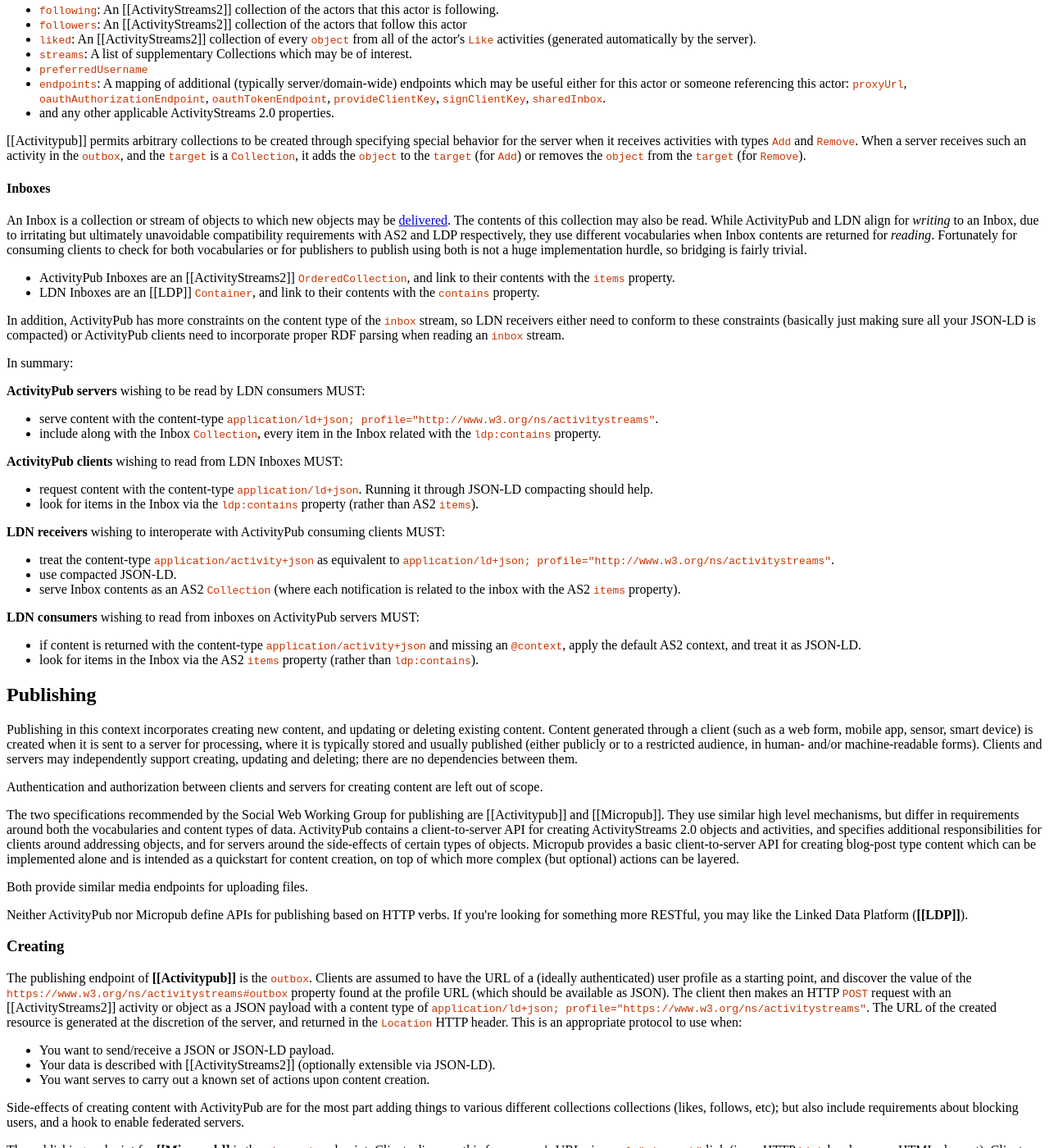
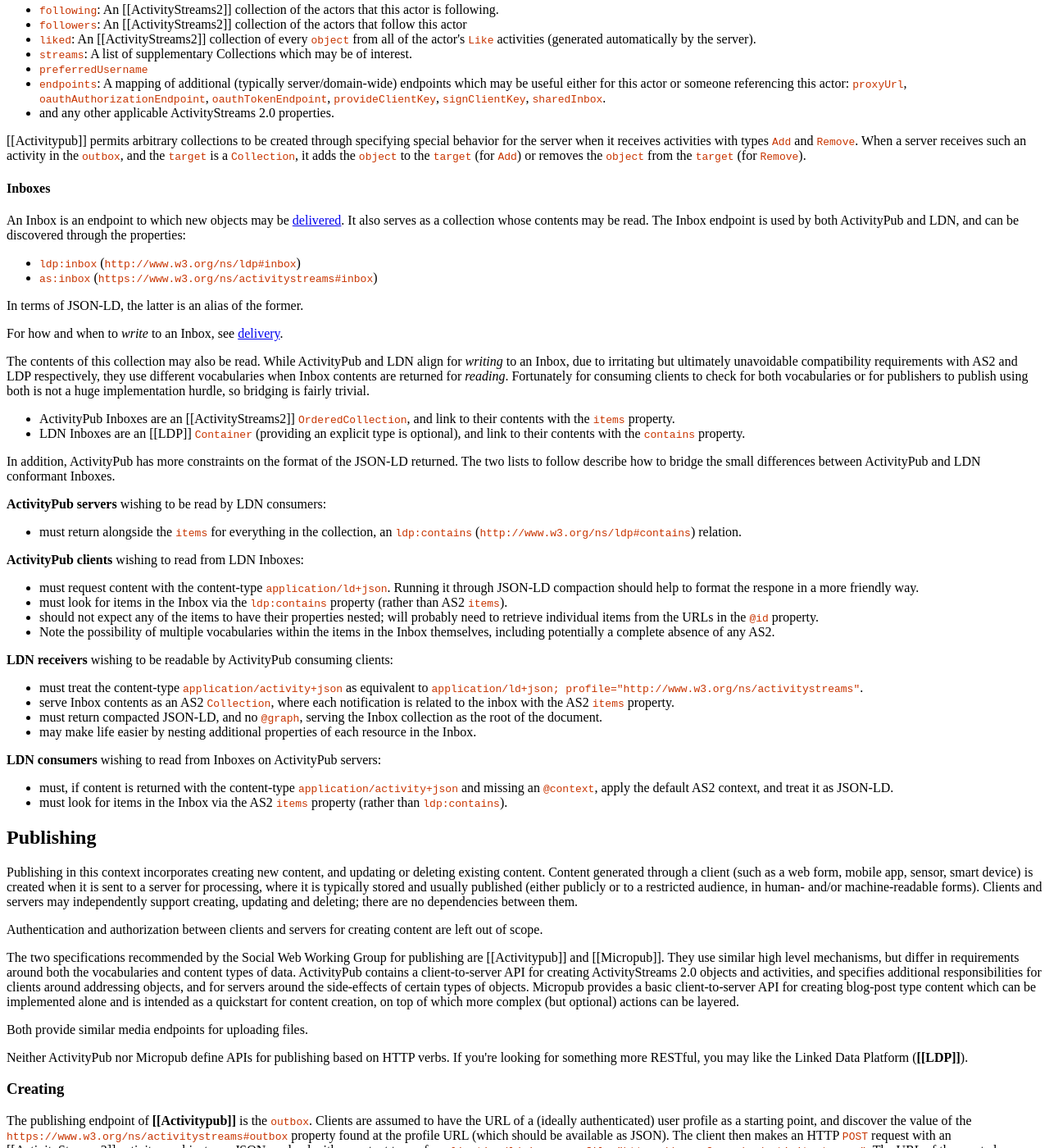
Before and after one commit to w3c-social/social-web-protocols, a Jekyll site: the page index.html, which Jekyll copies as it is, in a window 1280 px wide and 1400 px high, scrolled down 3251 px. Shown: the whole window at 82% size. Built offline with Jekyll 4.4.1, drawn with Linux system fonts in a browser that asks for light colours.

Commit message:
Improve Inboxes reading

```diff
--- a/index.html
+++ b/index.html
@@ -593,39 +593,48 @@
 
       <section id="inbox-interop">
         <h4>Inboxes</h4>
-        <p>An Inbox is a collection or stream of objects to which new objects may be <a href="#delivery">delivered</a>. The contents of this collection may also be read. While ActivityPub and LDN align for <em>writing</em> to an Inbox, due to irritating but ultimately unavoidable compatibility requirements with AS2 and LDP respectively, they use different vocabularies when Inbox contents are returned for <em>reading</em>. Fortunately for consuming clients to check for both vocabularies or for publishers to publish using both is not a huge implementation hurdle, so bridging is fairly trivial.</p>
+        <p>An Inbox is an endpoint to which new objects may be <a href="#delivery">delivered</a>. It also serves as a collection whose contents may be read. The Inbox endpoint is used by both ActivityPub and LDN, and can be discovered through the properties:
+        <ul>
+          <li><code>ldp:inbox</code> (<code>http://www.w3.org/ns/ldp#inbox</code>)</li>
+          <li><code>as:inbox</code> (<code>https://www.w3.org/ns/activitystreams#inbox</code>)</li>
+        </ul>
+        <p>In terms of JSON-LD, the latter is an alias of the former.</p>
+
+        <p>For how and when to <em>write</em> to an Inbox, see <a href="#delivery">delivery</a>.</p>
+
+        <p>The contents of this collection may also be read. While ActivityPub and LDN align for <em>writing</em> to an Inbox, due to irritating but ultimately unavoidable compatibility requirements with AS2 and LDP respectively, they use different vocabularies when Inbox contents are returned for <em>reading</em>. Fortunately for consuming clients to check for both vocabularies or for publishers to publish using both is not a huge implementation hurdle, so bridging is fairly trivial.</p>
         <ul>
           <li>ActivityPub Inboxes are an [[ActivityStreams2]] <code>OrderedCollection</code>, and link to their contents with the <code>items</code> property.</li>
-          <li>LDN Inboxes are an [[LDP]] <code>Container</code>, and link to their contents with the <code>contains</code> property.</li>
+          <li>LDN Inboxes are an [[LDP]] <code>Container</code> (providing an explicit type is optional), and link to their contents with the <code>contains</code> property.</li>
         </ul>
 
-        <p>In addition, ActivityPub has more constraints on the content type of the <code>inbox</code> stream, so LDN receivers either need to conform to these constraints (basically just making sure all your JSON-LD is compacted) or ActivityPub clients need to incorporate proper RDF parsing when reading an <code>inbox</code> stream.</p>
+        <p>In addition, ActivityPub has more constraints on the format of the JSON-LD returned. The two lists to follow describe how to bridge the small differences between ActivityPub and LDN conformant Inboxes.</p>
 
-        <p>In summary:</p>
-
-        <p><strong>ActivityPub servers</strong> wishing to be read by LDN consumers MUST:</p>
+        <p><strong>ActivityPub servers</strong> wishing to be read by LDN consumers:</p>
         <ul>
-          <li>serve content with the content-type <code>application/ld+json; profile="http://www.w3.org/ns/activitystreams"</code>.</li>
-          <li>include along with the Inbox <code>Collection</code>, every item in the Inbox related with the <code>ldp:contains</code> property.</li>
+          <li>must return alongside the <code>items</code> for everything in the collection, an <code>ldp:contains</code> (<code>http://www.w3.org/ns/ldp#contains</code>) relation.</li>
         </ul>
 
-        <p><strong>ActivityPub clients</strong> wishing to read from LDN Inboxes MUST:</p>
+        <p><strong>ActivityPub clients</strong> wishing to read from LDN Inboxes:</p>
         <ul>
-          <li>request content with the content-type <code>application/ld+json</code>. Running it through JSON-LD compacting should help.</li>
-          <li>look for items in the Inbox via the <code>ldp:contains</code> property (rather than AS2 <code>items</code>).</li>
+          <li>must request content with the content-type <code>application/ld+json</code>. Running it through JSON-LD compaction should help to format the respone in a more friendly way.</li>
+          <li>must look for items in the Inbox via the <code>ldp:contains</code> property (rather than AS2 <code>items</code>).</li>
+          <li>should not expect any of the items to have their properties nested; will probably need to retrieve individual items from the URLs in the <code>@id</code> property.</li>
+          <li>Note the possibility of multiple vocabularies within the items in the Inbox themselves, including potentially a complete absence of any AS2.</li>
         </ul>
 
-        <p><strong>LDN receivers</strong> wishing to interoperate with ActivityPub consuming clients MUST:</p>
+        <p><strong>LDN receivers</strong> wishing to be readable by ActivityPub consuming clients:</p>
         <ul>
-          <li>treat the content-type <code>application/activity+json</code> as equivalent to <code>application/ld+json; profile="http://www.w3.org/ns/activitystreams"</code>.</li>
-          <li>use compacted JSON-LD.</li>
-          <li>serve Inbox contents as an AS2 <code>Collection</code> (where each notification is related to the inbox with the AS2 <code>items</code> property).</li>
+          <li>must treat the content-type <code>application/activity+json</code> as equivalent to <code>application/ld+json; profile="http://www.w3.org/ns/activitystreams"</code>.</li>
+          <li>serve Inbox contents as an AS2 <code>Collection</code>, where each notification is related to the inbox with the AS2 <code>items</code> property.</li>
+          <li>must return compacted JSON-LD, and no <code>@graph</code>, serving the Inbox collection as the root of the document.</li>
+          <li>may make life easier by nesting additional properties of each resource in the Inbox.</li>
         </ul>
 
-        <p><strong>LDN consumers</strong> wishing to read from inboxes on ActivityPub servers MUST:</p>
+        <p><strong>LDN consumers</strong> wishing to read from Inboxes on ActivityPub servers:</p>
         <ul>
-          <li>if content is returned with the content-type <code>application/activity+json</code> and missing an <code>@context</code>, apply the default AS2 context, and treat it as JSON-LD.</li>
-          <li>look for items in the Inbox via the AS2 <code>items</code> property (rather than <code>ldp:contains</code>).</li>
+          <li>must, if content is returned with the content-type <code>application/activity+json</code> and missing an <code>@context</code>, apply the default AS2 context, and treat it as JSON-LD.</li>
+          <li>must look for items in the Inbox via the AS2 <code>items</code> property (rather than <code>ldp:contains</code>).</li>
         </ul>
       </section>
 
```
